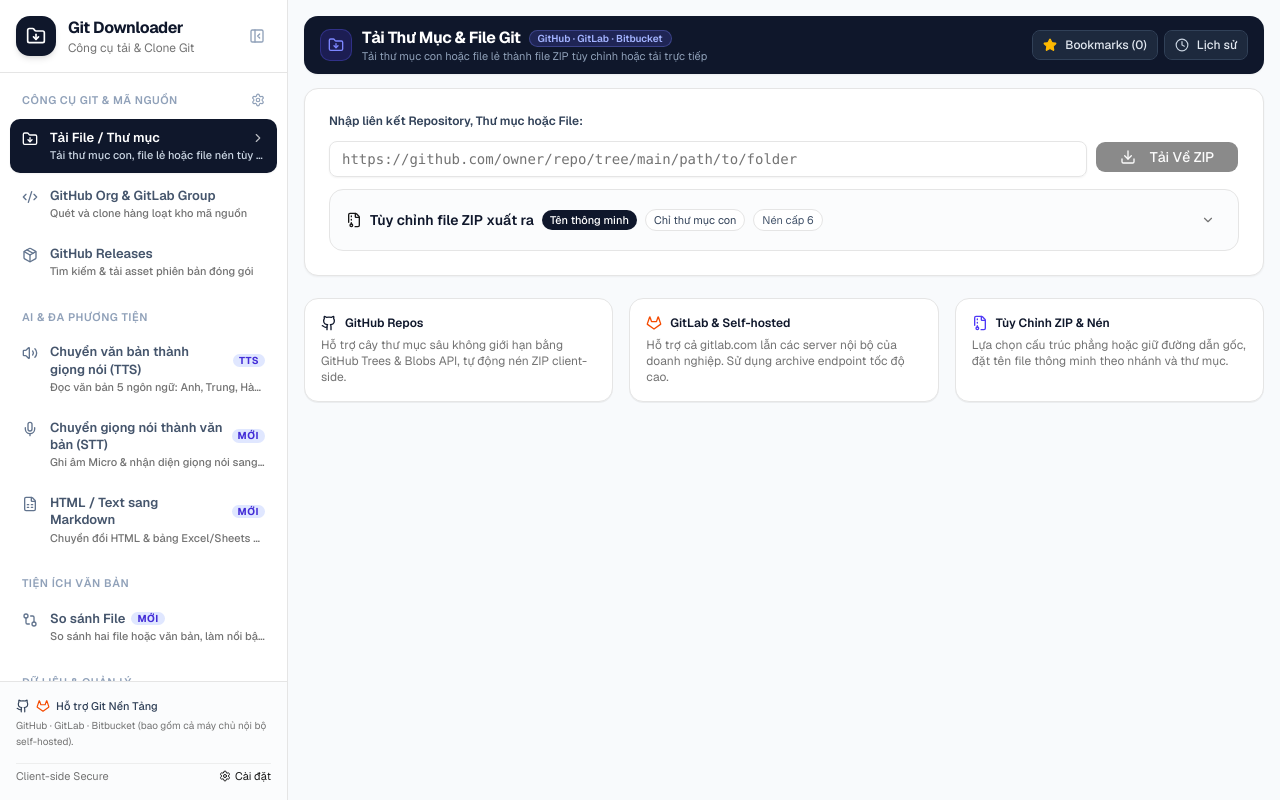
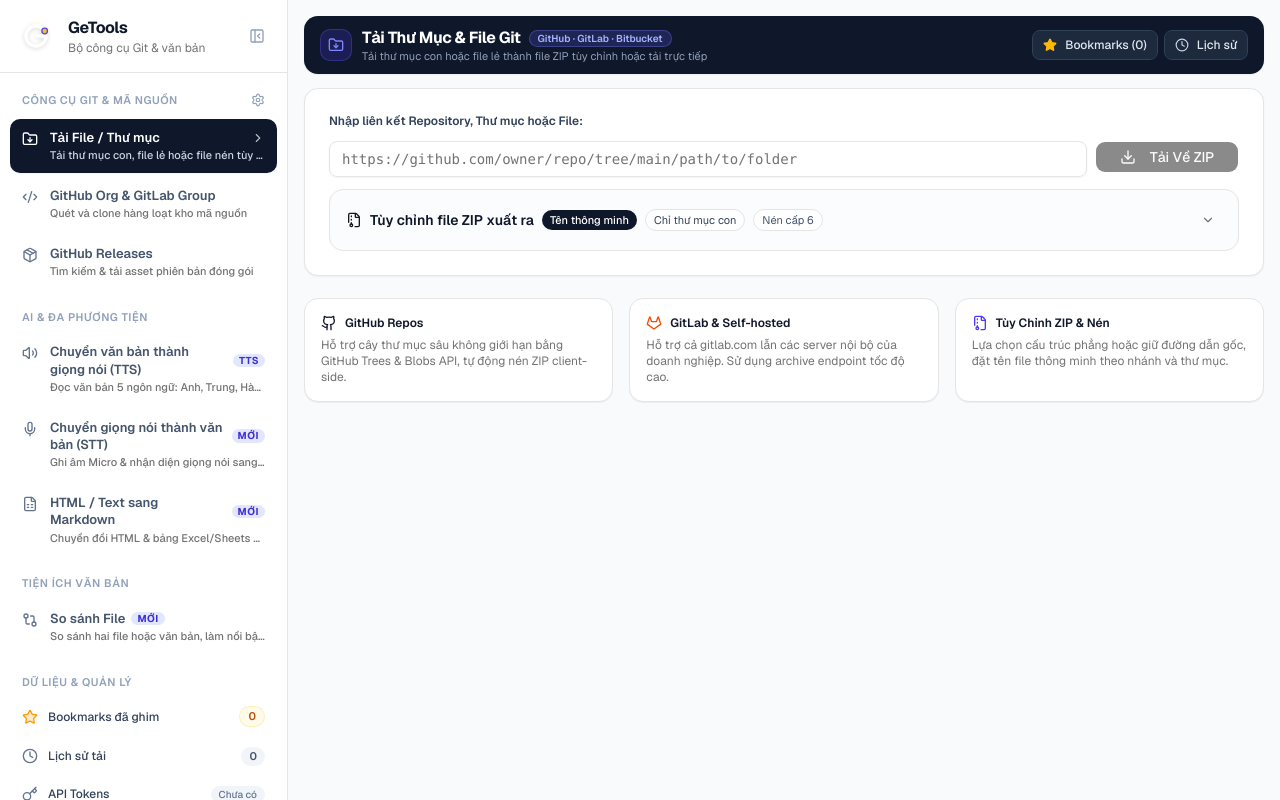
Before and after one commit to devet-git/getools, a Next.js app: page / in a window 1280 px wide. Built offline with nearby package versions, Linux system fonts and the light colour scheme.

Commit message:
feat: rebrand app as GeTools with new logo and favicon
Add GeTools logo (component + app/icon.svg favicon), rename app in
sidebar, metadata and package name, and remove the redundant sidebar footer.

```diff
--- a/app/layout.tsx
+++ b/app/layout.tsx
@@ -7,11 +7,11 @@
 const geist = Geist({subsets:['latin'],variable:'--font-sans'});
 
 export const metadata: Metadata = {
-  title: 'Git Downloader & Batch Clone Suite',
-  description: 'Download files/folders from GitHub, GitLab, or Bitbucket with custom ZIP options, batch-clone group repositories, manage bookmarks & history, and download GitHub Releases.',
+  title: 'GeTools',
+  description: 'Bộ công cụ GeTools: tải file/thư mục từ GitHub, GitLab, Bitbucket, clone hàng loạt, GitHub Releases, TTS, STT, chuyển HTML sang Markdown và so sánh file.',
   openGraph: {
-    title: 'Git Downloader & Batch Clone Suite',
-    description: 'Download files/folders from GitHub, GitLab, or Bitbucket with custom ZIP options, batch-clone group repositories, manage bookmarks & history, and download GitHub Releases.',
+    title: 'GeTools',
+    description: 'Bộ công cụ GeTools: tải file/thư mục từ GitHub, GitLab, Bitbucket, clone hàng loạt, GitHub Releases, TTS, STT, chuyển HTML sang Markdown và so sánh file.',
   },
 };
 
--- /dev/null
+++ b/components/Logo.tsx
@@ -0,0 +1,30 @@
+import { cn } from '@/lib/utils';
+
+/** Logo GeTools: chữ "G" bo tròn kết hợp một điểm "commit" màu hổ phách. */
+export function Logo({ className }: { className?: string }) {
+  return (
+    <svg
+      viewBox="0 0 64 64"
+      role="img"
+      aria-label="GeTools"
+      className={cn('shrink-0 drop-shadow-sm', className)}
+    >
+      <defs>
+        <linearGradient id="getools-logo-bg" x1="0" y1="0" x2="64" y2="64" gradientUnits="userSpaceOnUse">
+          <stop offset="0" stopColor="#4f46e5" />
+          <stop offset="1" stopColor="#7c3aed" />
+        </linearGradient>
+      </defs>
+      <rect width="64" height="64" rx="15" fill="url(#getools-logo-bg)" />
+      <path
+        d="M45.86 24A16 16 0 1 0 48 32H35"
+        fill="none"
+        stroke="#fff"
+        strokeWidth="5.5"
+        strokeLinecap="round"
+        strokeLinejoin="round"
+      />
+      <circle cx="45.86" cy="24" r="4.5" fill="#fbbf24" stroke="#4f46e5" strokeWidth="2" />
+    </svg>
+  );
+}
--- a/components/Sidebar.tsx
+++ b/components/Sidebar.tsx
@@ -5,8 +5,6 @@
 import { usePathname } from 'next/navigation';
 import {
   FolderDown,
-  Github,
-  Gitlab,
   Package,
   Clock,
   Star,
@@ -25,6 +23,7 @@
 } from 'lucide-react';
 import { Button } from '@/components/ui/button';
 import { useApp } from '@/components/AppContext';
+import { Logo } from '@/components/Logo';
 
 interface NavItem {
   name: string;
@@ -125,12 +124,10 @@
       {/* Mobile Top Header */}
       <header className="lg:hidden sticky top-0 z-40 flex items-center justify-between px-4 py-3 bg-white border-b border-border shadow-xs">
         <Link href="/" className="flex items-center gap-2.5">
-          <div className="h-8 w-8 rounded-lg bg-primary text-primary-foreground flex items-center justify-center font-bold shadow-xs">
-            <FolderDown className="h-4 w-4" />
-          </div>
+          <Logo className="h-8 w-8" />
           <div>
-            <span className="font-semibold text-sm tracking-tight block">Git Downloader</span>
-            <span className="text-[10px] text-muted-foreground block -mt-1">Suite v2.0</span>
+            <span className="font-semibold text-sm tracking-tight block">GeTools</span>
+            <span className="text-[10px] text-muted-foreground block -mt-1">Bộ công cụ đa năng</span>
           </div>
         </Link>
 
@@ -192,15 +189,13 @@
             href="/"
             onClick={() => setIsMobileOpen(false)}
             className={`flex items-center ${isSidebarCollapsed ? 'justify-center' : 'gap-3'}`}
-            title="Git Downloader Suite"
+            title="GeTools"
           >
-            <div className="h-10 w-10 rounded-xl bg-slate-900 text-white flex items-center justify-center shadow-md shrink-0">
-              <FolderDown className="h-5 w-5" />
-            </div>
+            <Logo className="h-10 w-10" />
             {!isSidebarCollapsed && (
               <div className="min-w-0">
-                <span className="font-bold text-base tracking-tight text-slate-900 block truncate">Git Downloader</span>
-                <span className="text-xs text-muted-foreground block truncate">Công cụ tải & Clone Git</span>
+                <span className="font-bold text-base tracking-tight text-slate-900 block truncate">GeTools</span>
+                <span className="text-xs text-muted-foreground block truncate">Bộ công cụ Git & văn bản</span>
               </div>
             )}
           </Link>
@@ -454,43 +449,6 @@
           </div>
         </div>
 
-        {/* Footer / Info */}
-        <div className={`border-t border-border bg-slate-50/60 ${isSidebarCollapsed ? 'p-3 flex flex-col items-center gap-2' : 'p-4 space-y-3'}`}>
-          {!isSidebarCollapsed ? (
-            <>
-              <div className="text-[11px] text-slate-500 space-y-1">
-                <div className="flex items-center gap-1.5 font-medium text-slate-700">
-                  <Github className="h-3.5 w-3.5" />
-                  <Gitlab className="h-3.5 w-3.5 text-orange-600" />
-                  <span>Hỗ trợ Git Nền Tảng</span>
-                </div>
-                <p className="text-[10px] leading-relaxed text-muted-foreground">
-                  GitHub · GitLab · Bitbucket (bao gồm cả máy chủ nội bộ self-hosted).
-                </p>
-              </div>
-
-              <div className="flex items-center justify-between pt-1 text-[11px] text-muted-foreground border-t border-border/60">
-                <span>Client-side Secure</span>
-                <button
-                  type="button"
-                  onClick={() => setIsSettingsOpen(true)}
-                  className="text-primary hover:underline flex items-center gap-1"
-                >
-                  <Settings className="h-3 w-3" /> Cài đặt
-                </button>
-              </div>
-            </>
-          ) : (
-            <button
-              type="button"
-              onClick={() => setIsSettingsOpen(true)}
-              title="Cài đặt hệ thống & API Tokens"
-              className="p-2 rounded-lg text-slate-500 hover:text-slate-900 hover:bg-slate-200/60 transition-colors"
-            >
-              <Settings className="h-4 w-4" />
-            </button>
-          )}
-        </div>
       </aside>
     </>
   );
--- a/metadata.json
+++ b/metadata.json
@@ -1,6 +1,6 @@
 {
-  "name": "Git Downloader",
-  "description": "Download files/folders from GitHub, GitLab, or Bitbucket with custom ZIP options, batch-clone group repositories, manage bookmarks & history, and download GitHub Releases.",
+  "name": "GeTools",
+  "description": "Bộ công cụ GeTools: tải file/thư mục từ GitHub, GitLab, Bitbucket, clone hàng loạt, GitHub Releases, TTS, STT, chuyển HTML sang Markdown và so sánh file.",
   "majorCapabilities": [
     "MAJOR_CAPABILITY_SERVER_SIDE_GEMINI_API"
   ],
--- a/package.json
+++ b/package.json
@@ -1,5 +1,5 @@
 {
-  "name": "ai-studio-applet",
+  "name": "getools",
   "version": "0.1.0",
   "private": true,
   "scripts": {
```
Also changed, not shown: app/icon.svg (added).
